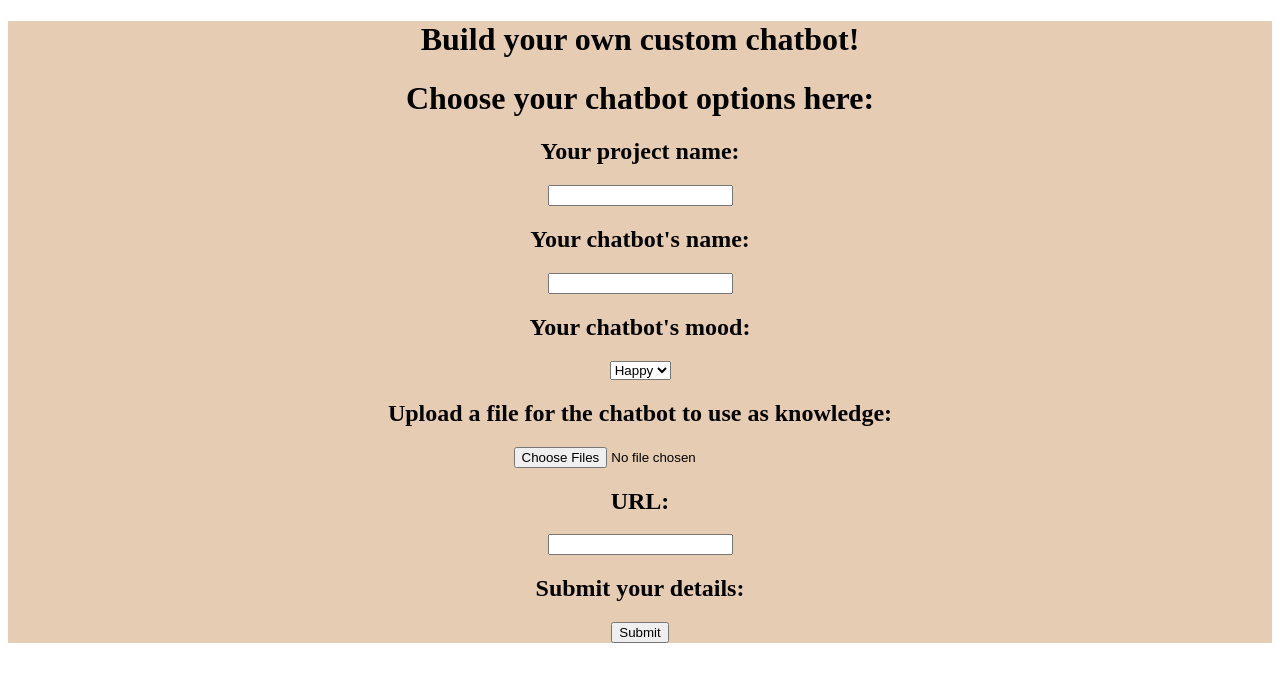
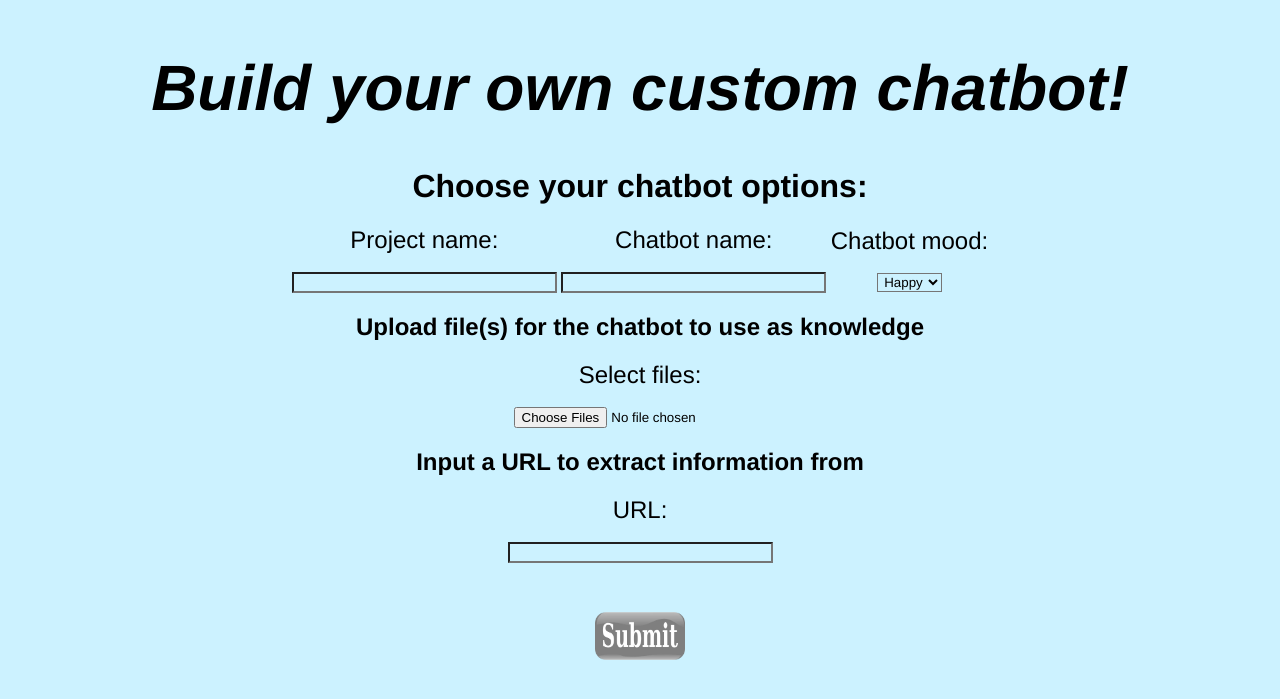
Before and after one commit to garnere1/CustomChatbot, a Flask app: page / in a window 1280 px wide. Shown: the top 699 px of the page. Run offline with Flask 3, Linux system fonts and the light colour scheme; parts of the project's set-up code (start-up, migrations or seed data) failed here and were passed over.

Commit message:
style changes

```diff
--- a/app.py
+++ b/app.py
@@ -20,7 +20,7 @@ except OSError:
 
 global chain_obj
 
-moods = ["Happy", "Angry", "Sad"]
+moods = ["Happy", "Angry", "Sad", "Scared", "Bored"]
 
 @app.route("/")
 def home_page():
--- a/static/base.css
+++ b/static/base.css
@@ -1,3 +1,9 @@
-.container {
-    background-color: #e6ccb3;
+* {
+    background-color: #ccf2ff;
+    font-family: 'Franklin Gothic Medium', 'Arial Narrow', Arial, sans-serif;
 }
+
+.page-title {
+    font-size: 4em;
+    font-style: oblique;
+}
--- a/static/home.css
+++ b/static/home.css
@@ -1,3 +1,16 @@
 * {
     text-align: center;
 }
+
+label {
+    font-size: 1.5em;
+    display: block;
+}
+
+div {
+    display: inline-block;
+}
+
+.submit-button {
+    padding-top: 5%;
+}
--- a/templates/base.html
+++ b/templates/base.html
@@ -9,7 +9,7 @@
 
   <div class="container">
 
-    <h1>{% block page_title %}{% endblock %}</h1>
+    <h1 class="page-title">{% block page_title %}{% endblock %}</h1>
 
     <p>{% block body %}{% endblock %}</p>
 
--- a/templates/home.html
+++ b/templates/home.html
@@ -2,24 +2,32 @@
 {% block page_title %}Build your own custom chatbot!{% endblock %}
 {% block body %}
     {{ super() }}
-    <h1>Choose your chatbot options here:</h1>
+    <h1>Choose your chatbot options:</h1>
     <link rel="stylesheet" href="{{ url_for('static', filename='home.css') }}">
     <form action="{{ url_for('submit') }}" method="POST" enctype="multipart/form-data">
-        <h2>Your project name: </h2>
-        <input type="text" name="project-name" required>
-        <h2>Your chatbot's name: </h2>
-        <input type="text" name="name" required>
-        <h2>Your chatbot's mood: </h2>
-        <select name="mood" class="Input" required>
-            {% for option in options %}
-            <option value="{{ option }}">{{ option }}</option>
-            {% endfor %}
-        </select>
-        <h2>Upload a file for the chatbot to use as knowledge: </h2>
-        <input type="file" name="file" multiple accept=".doc,.docx,.txt,.csv,.html,.json,.pdf,.png,.jpg" required/>
-        <h2>URL:</h2>
-        <input type="text" name="url">
-        <h2>Submit your details: </h2>
-        <input type="submit" name="submit_button">
+        <div>
+            <label for="project-name">Project name:</label><br>
+            <input type="text" id="project-name" name="project-name" size="30" maxlength="40" required><br>
+        </div>
+        <div>
+            <label for="chatbot-name">Chatbot name:</label><br>
+            <input type="text" id="chatbot-name" name="name" size="30" maxlength="40" required><br>
+        </div>
+        <div>
+           <label for="chatbot-mood">Chatbot mood:</label><br>
+            <select name="mood" id="chatbot-mood" class="Input" required><br>
+                {% for option in options %}
+                <option value="{{ option }}">{{ option }}</option>
+                {% endfor %}
+            </select>
+        </div>
+           <h2>Upload file(s) for the chatbot to use as knowledge </h2>
+            <label for="file">Select files:</label><br>
+            <input type="file" id="file" name="file" multiple accept=".doc,.docx,.txt,.csv,.html,.json,.pdf,.png,.jpg" required/><br>
+            <h2>Input a URL to extract information from</h2>
+            <label for="url">URL:</label><br>
+            <input type="text" id="URL" name="url" size="30" pattern="https?:\/\/(www\.)?[-a-zA-Z0-9@:%._\+~#=]{1,256}\.[a-zA-Z0-9()]{1,6}\b([-a-zA-Z0-9()@:%_\+.~#?&//=]*)"><br>
+
+        <input class="submit-button" type="image" src="/static/submit.png" alt="Submit" width="90" height="48">
     </form>
 {% endblock %}
```
Also changed, not shown: static/submit.png (added).
